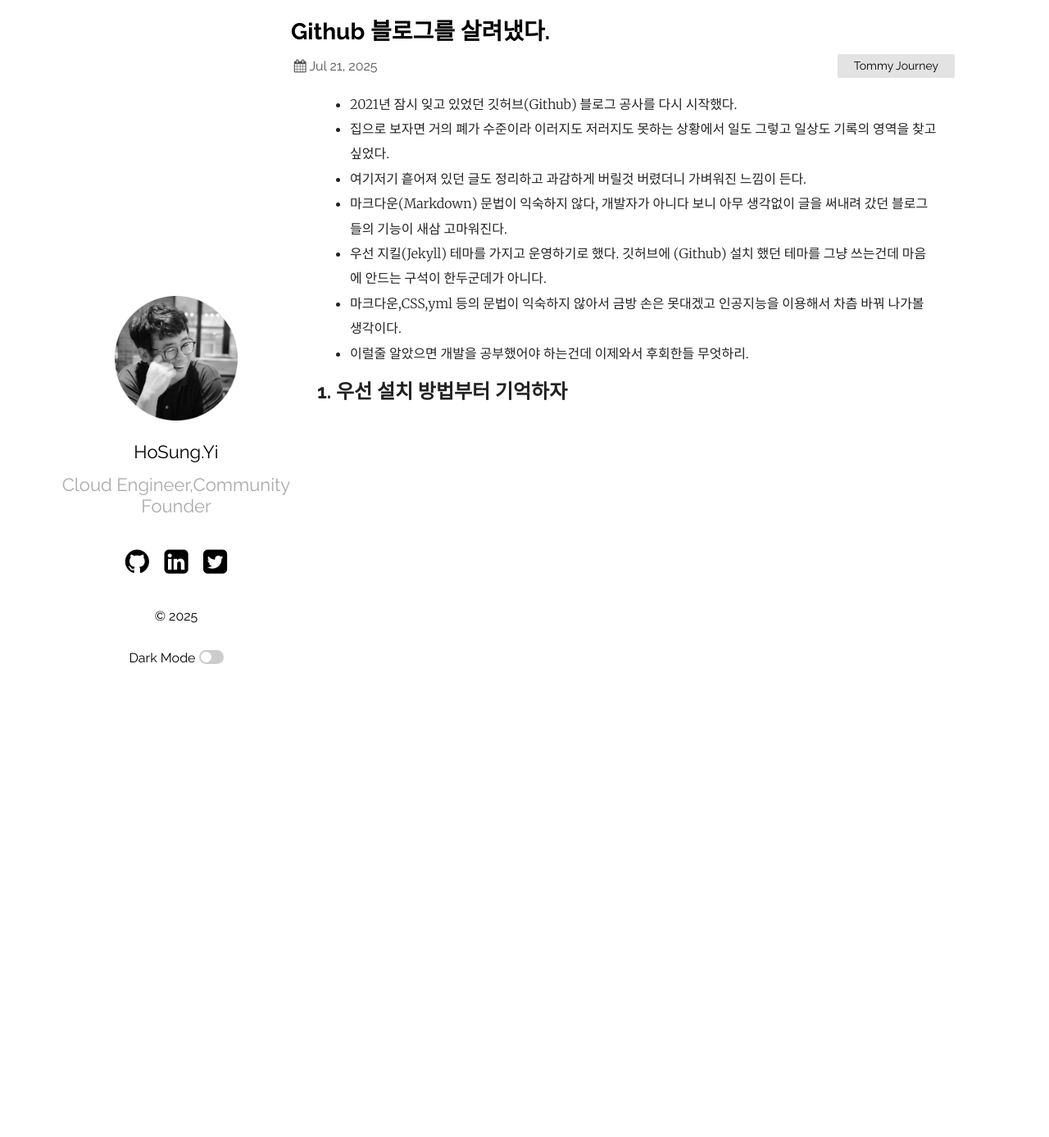
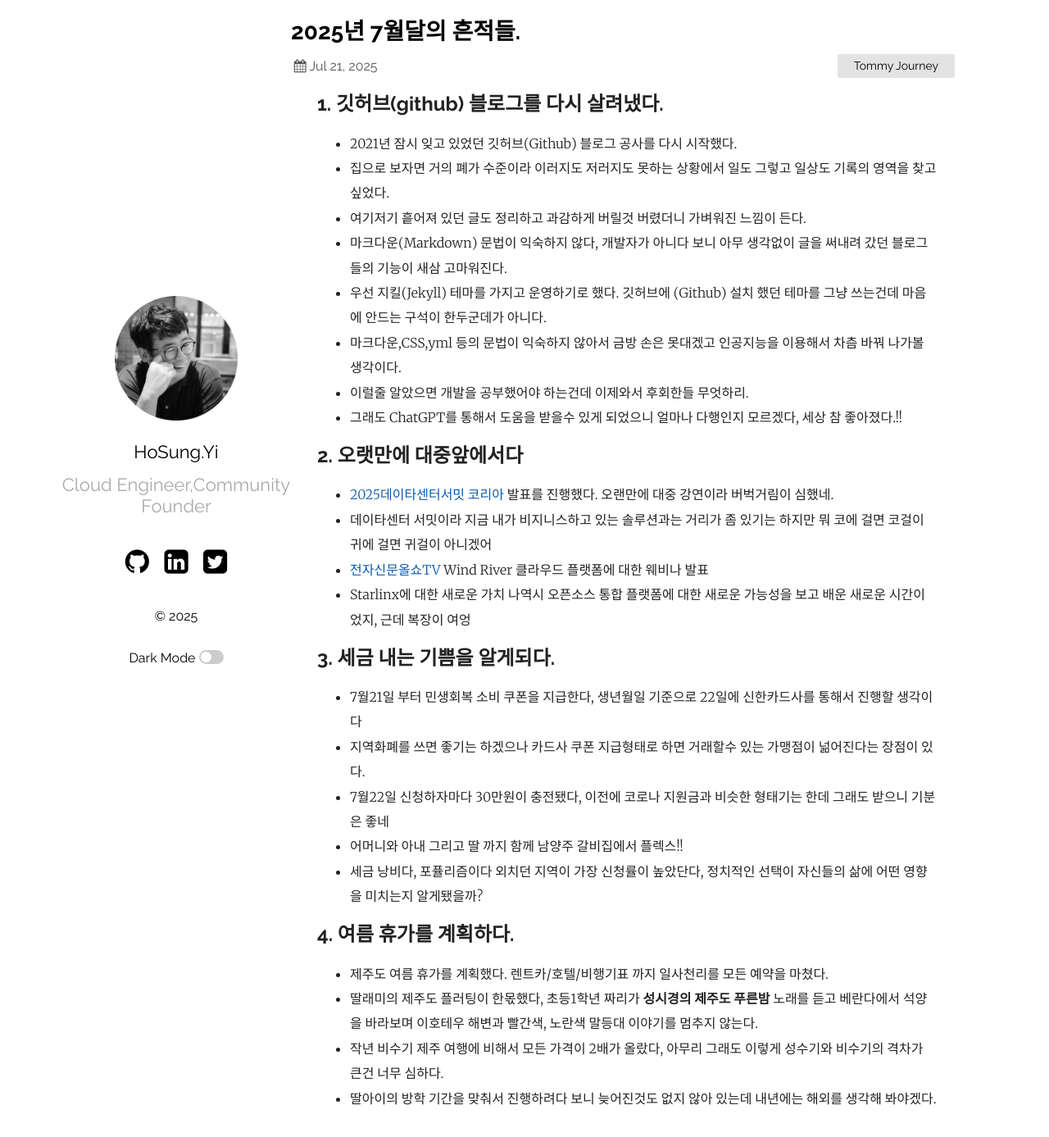
Before and after one commit to hslee77/hslee77.github.io, a Jekyll site: the page built from wiki/memo/2025-07-21-github.md, in a window 1280 px wide and 1400 px high, scrolled down 23 px. Shown: the top 1387 px of the window at 82% size. Built offline with Jekyll 4.4.1, drawn with Linux system fonts in a browser that asks for light colours; before the commit the page ends 900 px from its top, so only the background shows below that.

Commit message:
journey v2.1

```diff
--- a/wiki/memo/2025-07-21-github.md
+++ b/wiki/memo/2025-07-21-github.md
@@ -1,9 +1,11 @@
 ---
 layout: post
-title:  "Github 블로그를 살려냈다."
+title:  "2025년 7월달의 흔적들."
 date:   2025-07-21 14:50:36 +0900
 categories: [Tommy Journey]
 ---
+
+## 1. 깃허브(github) 블로그를 다시 살려냈다.
 
 - 2021년 잠시 잊고 있었던 깃허브(Github) 블로그 공사를 다시 시작했다.
 - 집으로 보자면 거의 폐가 수준이라 이러지도 저러지도 못하는 상황에서 일도 그렇고 일상도 기록의 영역을 찾고 싶었다.
@@ -12,6 +14,28 @@ categories: [Tommy Journey]
 - 우선 지킬(Jekyll) 테마를 가지고 운영하기로 했다. 깃허브에 (Github) 설치 했던 테마를 그냥 쓰는건데 마음에 안드는 구석이 한두군데가 아니다.
 - 마크다운,CSS,yml 등의 문법이 익숙하지 않아서 금방 손은 못대겠고 인공지능을 이용해서 차츰 바꿔 나가볼 생각이다.
 - 이럴줄 알았으면 개발을 공부했어야 하는건데 이제와서 후회한들 무엇하리.
+- 그래도 ChatGPT를 통해서 도움을 받을수 있게 되었으니 얼마나 다행인지 모르겠다, 세상 참 좋아졌다.!!
 
 
-## 1. 우선 설치 방법부터 기억하자
+## 2. 오랫만에 대중앞에서다
+
+* [2025데이타센터서밋 코리아](https://www.sek.co.kr/2025/datacenter) 발표를 진행했다. 오랜만에 대중 강연이라 버벅거림이 심했네.
+* 데이타센터 서밋이라 지금 내가 비지니스하고 있는 솔루션과는 거리가 좀 있기는 하지만 뭐 코에 걸면 코걸이 귀에 걸면 귀걸이 아니겠어
+* [전자신문올쇼TV](https://www.youtube.com/watch?v=Dp1haHlRdmM) Wind River 클라우드 플랫폼에 대한 웨비나 발표
+* Starlinx에 대한 새로운 가치 나역시 오픈소스 통합 플랫폼에 대한 새로운 가능성을 보고 배운 새로운 시간이었지, 근데 복장이 여엉
+
+## 3. 세금 내는 기쁨을 알게되다.
+
+* 7월21일 부터 민생회복 소비 쿠폰을 지급한다, 생년월일 기준으로 22일에 신한카드사를 통해서 진행할 생각이다
+* 지역화폐를 쓰면 좋기는 하겠으나 카드사 쿠폰 지급형태로 하면 거래할수 있는 가맹점이 넒어진다는 장점이 있다.
+* 7월22일 신청하자마다 30만원이 충전됐다, 이전에 코로나 지원금과 비슷한 형태기는 한데 그래도 받으니 기분은 좋네
+* 어머니와 아내 그리고 딸 까지 함께 남양주 갈비집에서 플렉스!!
+* 세금 낭비다, 포퓰리즘이다 외치던 지역이 가장 신청률이 높았단다, 정치적인 선택이 자신들의 삶에 어떤 영향을 미치는지 알게됐을까?
+
+## 4. 여름 휴가를 계획하다.
+
+* 제주도 여름 휴가를 계획했다. 렌트카/호텔/비행기표 까지 일사천리를 모든 예약을 마쳤다.
+* 딸래미의 제주도 플러팅이 한몫했다, 초등1학년 짜리가 **성시경의 제주도 푸른밤** 노래를 듣고 베란다에서 석양을 바라보며 이호테우
+해변과 빨간색, 노란색 말등대 이야기를 멈추지 않는다.
+* 작년 비수기 제주 여행에 비해서 모든 가격이 2배가 올랐다, 아무리 그래도 이렇게 성수기와 비수기의 격차가 큰건 너무 심하다.
+* 딸아이의 방학 기간을 맞춰서 진행하려다 보니 늦어진것도 없지 않아 있는데 내년에는 해외를 생각해 봐야겠다.
```
Also changed, not shown: _posts/2025-07-24-Journey.md (+1 -1 lines).
